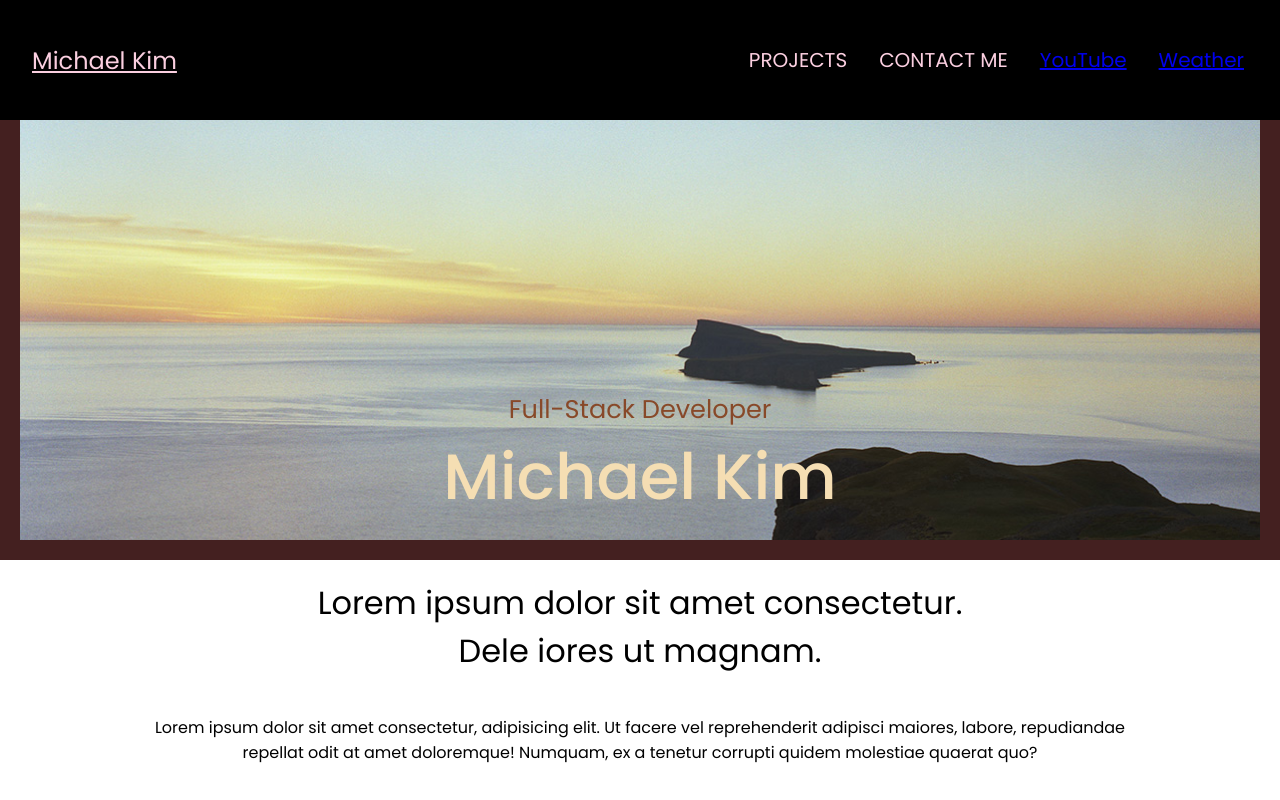
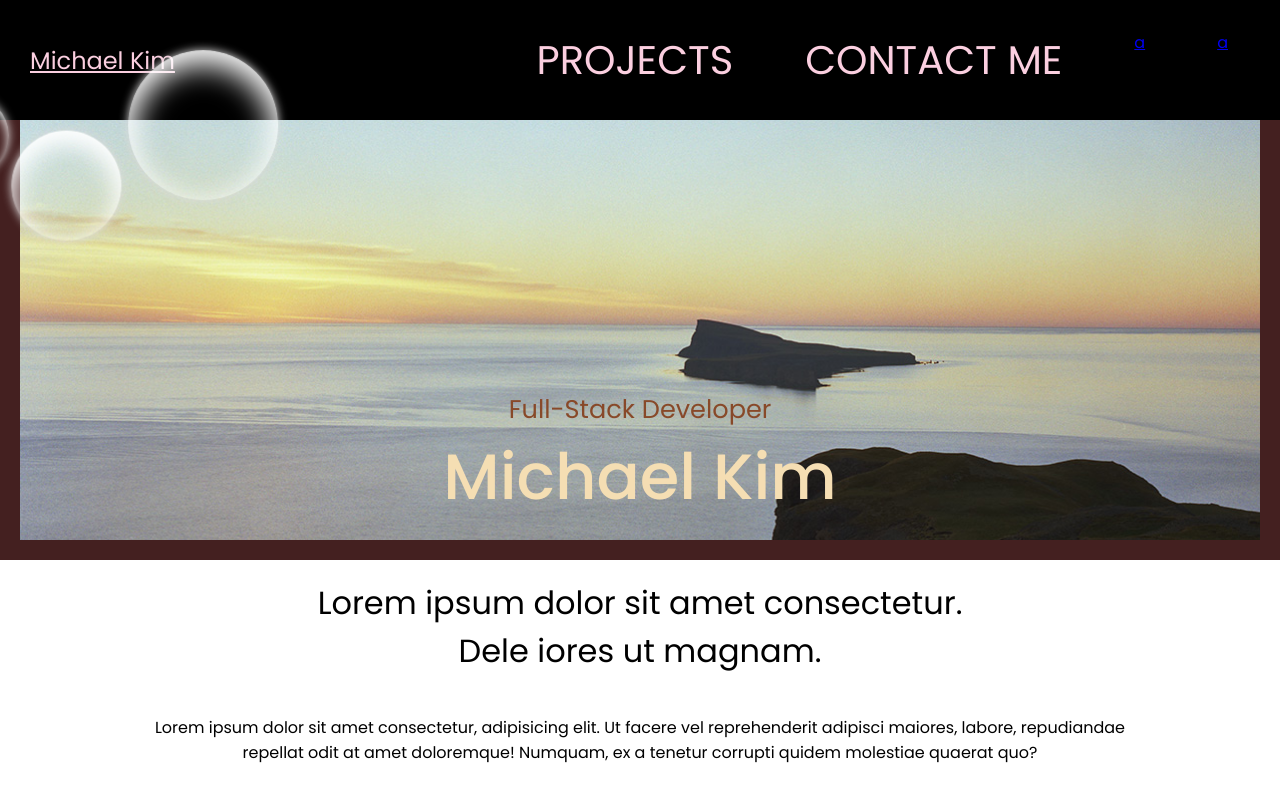
Before and after one commit to sparklingwaterlemon/Portfolio, a React (Create React App) app: page / in a window 1280 px wide. Shown: the top 800 px of the page. Built offline with nearby package versions, Linux system fonts and the light colour scheme.

Commit message:
NavBar Complete

```diff
--- a/src/Components/BaublesSection/BaublesSection.css
+++ b/src/Components/BaublesSection/BaublesSection.css
@@ -1,5 +1,5 @@
 .spotlight{
-    z-index: 1;
+    z-index: 4;
     display: show;
     position: absolute;
     border: none;
--- a/src/Components/BaublesSection/BaublesSection.jsx
+++ b/src/Components/BaublesSection/BaublesSection.jsx
@@ -9,18 +9,18 @@ export default function BaublesSection(){
     useEffect(()=>{
         setTimeout(()=>{
             setSpotLight1(true)
-        }, 10000);
+        }, 60000);
     },[spotLight1]);
     useEffect(()=>{
         setTimeout(()=>{
             setSpotLight2(true)
-        }, 5000);
+        }, 55000);
     },[spotLight2]);
 
     useEffect(()=>{
         setTimeout(()=>{
             setSpotLight3(true)
-        }, 3000);
+        }, 20000);
     },[spotLight3])
 
 
--- a/src/Components/HeroSection/HeroSection.jsx
+++ b/src/Components/HeroSection/HeroSection.jsx
@@ -7,7 +7,7 @@ export default function HeroSection(){
         <>
         <section id="hero">
             <div className="hero-container">
-                    {/* <BaublesSection />   */}
+                    <BaublesSection />
                 <div className="hero-image">
                     <img src={require("../../Assets/HeroPageImages/ocean.jpeg")}/>
 
--- a/src/Components/NavBar/NavBar.css
+++ b/src/Components/NavBar/NavBar.css
@@ -1,5 +1,9 @@
+.active {
+  text-decoration: underline;
+}
+
 .nav-bar {
-  z-index: 5;
+  z-index: 2;
   position: fixed;
   top: 0;
 
@@ -15,52 +19,65 @@
   display: flex;
   align-items: center;
 
-  background: linear-gradient(to right, black 56%, transparent 57%);
+  background: linear-gradient(to right, black 51%, transparent 58%);
   background-position: right;
   background-size: 200% 100%;
-  transition: background 2s ease-in-out;
+  transition: background 7s linear;
 }
 .nav-bar:hover {
   background-position: left;
+  transition: background 3s linear;
 }
 .nav-bar:hover .nav-ul li{
   opacity: 1;
+  transition: opacity .6s ease-in;
 }
 
-.active {
+#nav-link-michael {
+  /* outline: 1px solid orange; */
+  font-size: 1.5em;
+  cursor: pointer;
+  padding: 30px;
+}
+#nav-link-michael:hover {
   text-decoration: underline;
 }
-.navlink {
-  cursor: pointer;
-}
 
-.navlink.m {
-  font-size: 1.5em;
-  margin-left: 2rem;
-}
+
 .nav-menu-container {
   margin-left: auto;
 }
-
-
-.navlink:hover{
-  text-decoration: underline;
-}
 .nav-ul {
   display: flex;
-  font-size: 1.25em;
   margin-right: 1em;
 }
 .nav-ul li {
   list-style-type: none;
+  padding: 20px;
   margin: 0 1rem;
   opacity: 0;
-  transition: opacity 2s ease-in-out;
+  transition: opacity 3.5s linear;
+  /* outline: 1px solid orange; */
+  /* opacity: 1; */
+}
+.nav-ul li:hover{
+  text-decoration: underline;
+}
+#nav-link-p{
+  font-size: 2.5em;
+  cursor: pointer;
+}
+#nav-link-c{
+  font-size: 2.5em;
+  cursor: pointer;
 }
 
-.nav-ul a:hover{
-  text-decoration: underline;
-}
+
+
+
+
+
+
 
 
 
--- a/src/Components/NavBar/NavBar.jsx
+++ b/src/Components/NavBar/NavBar.jsx
@@ -11,29 +11,11 @@ export default function NavBar() {
     setIsNavExpanded(!isNavExpanded)
   };
 
-
-  // // changing Nav Bar Color
-  // // Probably have to change to a useRef from ternary operation..
-  // const [navBarColor, setNavBarColor] = useState(false);
-  // const changeNav = () => {
-  //   if(window.scrollY > 2000){
-  //     setNavBarColor(true)
-  //   } else {
-  //     setNavBarColor(false)
-  //   }
-  // };
-  // useEffect(()=>{
-  //   window.addEventListener("scroll", changeNav)
-  // });
-
-
   return (
     <>
     <nav className="nav-bar">
-      {/* <nav className={navBarColor ? "nav-bar change" : "nav-bar"}> */}
-
       <Link
-        className="navlink m"
+        id="nav-link-michael"
         activeClass="active"
         smooth spy to="hero"
         onClick={() => window.scrollTo({ top: 0, left: 0, behavior: "smooth" })}>
@@ -42,10 +24,26 @@ export default function NavBar() {
 
       <div className={isNavExpanded ? "nav-menu-container expanded" : "nav-menu-container"}>
         <ul className="nav-ul">
-          <li><Link className="navlink p" activeClass="active" smooth spy to="projects" onClick={toggle}>PROJECTS</Link></li>
-          <li><Link clasName="navlink c" activeClass="active" smooth spy to="contact" onClick={toggle}>CONTACT ME</Link></li>
-          <li><a href="https://www.youtube.com">YouTube</a></li>
-          <li><a href="https://www.weather.yahoo.com">Weather</a></li>
+          <li id="nav-link-p">
+            <Link
+              activeClass="active"
+              smooth spy to="projects"
+              onClick={toggle}>
+              PROJECTS
+            </Link>
+          </li>
+
+          <li id="nav-link-c">
+            <Link
+              activeClass="active"
+              smooth spy to="contact"
+              onClick={toggle}>
+              CONTACT ME
+            </Link>
+          </li>
+
+          <li><a href="https://www.youtube.com" target="_blank">a</a></li>
+          <li><a href="https://www.weather.yahoo.com" target="_blank">a</a></li>
         </ul>
       </div>
 
--- a/src/Pages/App/App.jsx
+++ b/src/Pages/App/App.jsx
@@ -4,7 +4,7 @@ import NavBar from '../../Components/NavBar/NavBar';
 import HeroSection from '../../Components/HeroSection/HeroSection';
 // import AboutSection from '../../Components/AboutSection/AboutSection';
 import ProjectSectionD from '../../Components/ProjectSectionD/ProjectSectionD';
-// import ContactSection from '../../Components/ContactSection/ContactSection';
+import ContactSection from '../../Components/ContactSection/ContactSection';
 // import ScrollToTop from '../../Utilities/ScrollToTop/ScrollToTop';
 // import FooterSection from '../../Components/FooterSection/FooterSection';
 
@@ -21,7 +21,7 @@ export default function App() {
       <HeroSection />
       {/* <AboutSection /> */}
       <ProjectSectionD />
-      {/* <ContactSection /> */}
+      <ContactSection />
       {/* <ScrollToTop /> */}
       {/* <FooterSection /> */}
 
```
